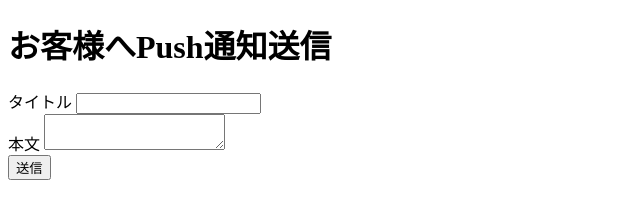
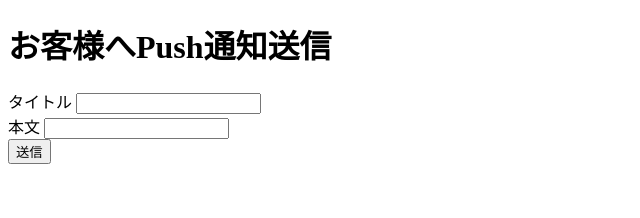
Before and after one commit to hide-dev2026/sanwa-super, a plain HTML site: page admin.html in a window 1280 px wide. Shown: the whole page, without its empty margins (0-640 px from the left). Drawn offline with Linux system fonts and the light colour scheme.

Commit message:
Add files via upload

```diff
--- a/admin.html
+++ b/admin.html
@@ -15,7 +15,7 @@
 
   <div class="form-row">
     <label>本文</label>
-    <textarea></textarea>
+    <input type="text">
   </div>
 
   <button onclick="send()">送信</button>
```
